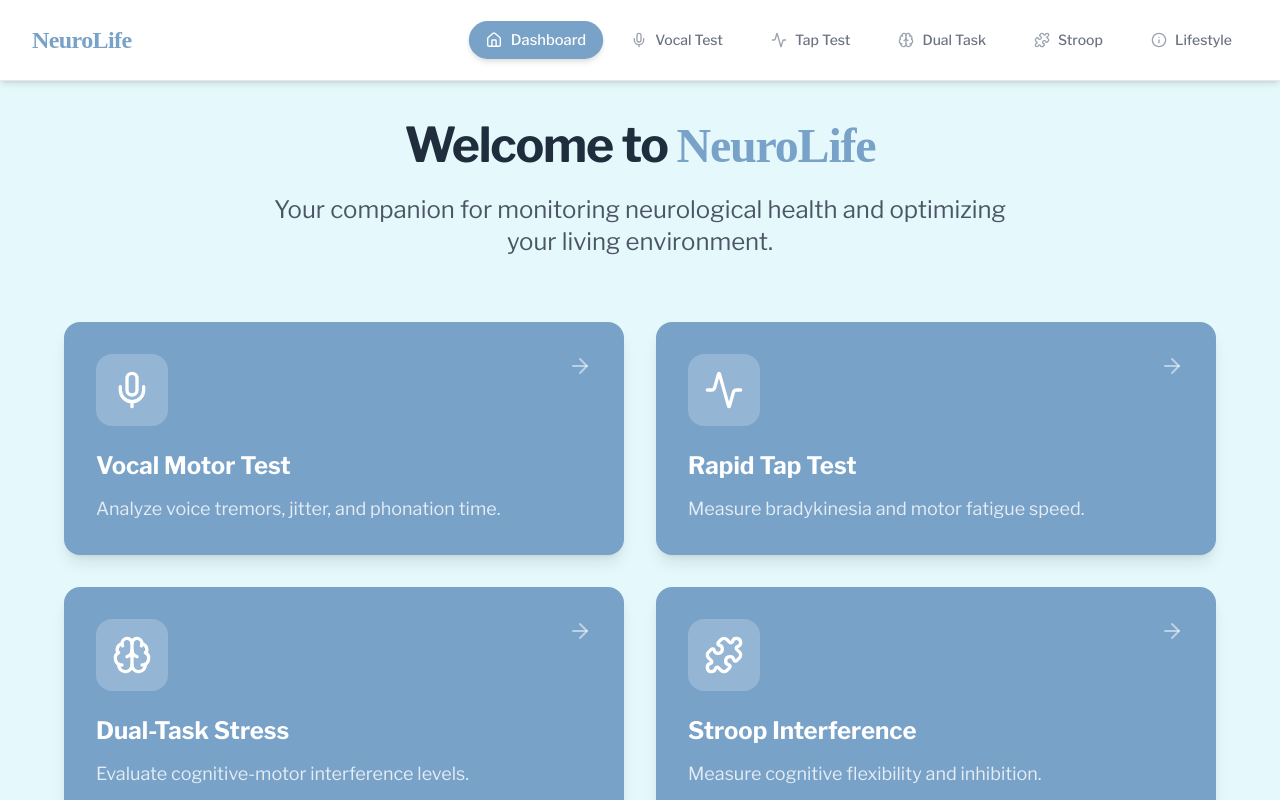
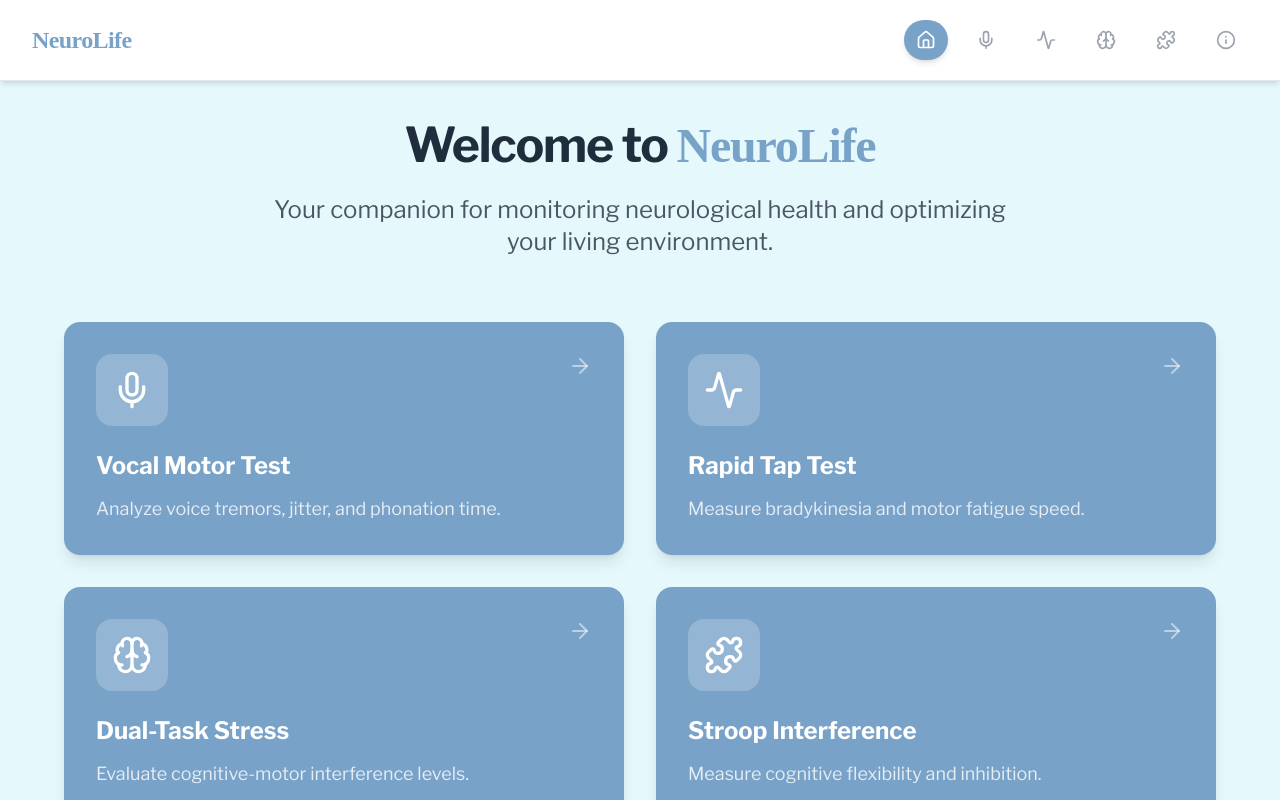
Before and after one commit to Manan1511/Neurological-Condition-Detection, a React (Vite) app in the folder web-app/: page / in a window 1280 px wide. Shown: the top 800 px of the page. Built offline with nearby package versions, Linux system fonts and the light colour scheme; a web font is replaced by a local one.

Commit message:
feat: implement a responsive `Layout` component featuring a navigation bar, main content area, and footer.

```diff
--- a/web-app/src/components/common/Layout.jsx
+++ b/web-app/src/components/common/Layout.jsx
@@ -39,13 +39,15 @@ const Layout = ({ children }) => {
                                     <Link
                                         key={item.name}
                                         to={item.path}
-                                        className={`inline-flex items-center px-4 py-2 text-sm font-medium rounded-full transition-all duration-300 ease-in-out ${isActive
-                                            ? 'bg-park-sage text-white shadow-md transform scale-105'
-                                            : 'text-gray-500 hover:bg-park-sage/10 hover:text-park-sage hover:shadow-sm'
+                                        className={`group relative flex items-center justify-center rounded-full transition-all duration-500 ease-in-out h-10 px-3 ${isActive
+                                            ? 'bg-park-sage text-white shadow-md'
+                                            : 'text-gray-500 hover:bg-park-sage/10 hover:text-park-sage'
                                             }`}
                                     >
-                                        <Icon className={`w-4 h-4 mr-2 ${isActive ? 'text-white' : 'text-gray-400 group-hover:text-park-sage'}`} />
-                                        {item.name}
+                                        <Icon className={`w-5 h-5 min-w-[1.25rem] transition-colors duration-500 ease-in-out ${isActive ? 'text-white' : 'text-gray-400 group-hover:text-park-sage'}`} />
+                                        <span className={`overflow-hidden whitespace-nowrap max-w-0 opacity-0 group-hover:max-w-xs group-hover:opacity-100 group-hover:ml-2 transition-all duration-700 ease-[cubic-bezier(0.4,0,0.2,1)]`}>
+                                            {item.name}
+                                        </span>
                                     </Link>
                                 );
                             })}
```
